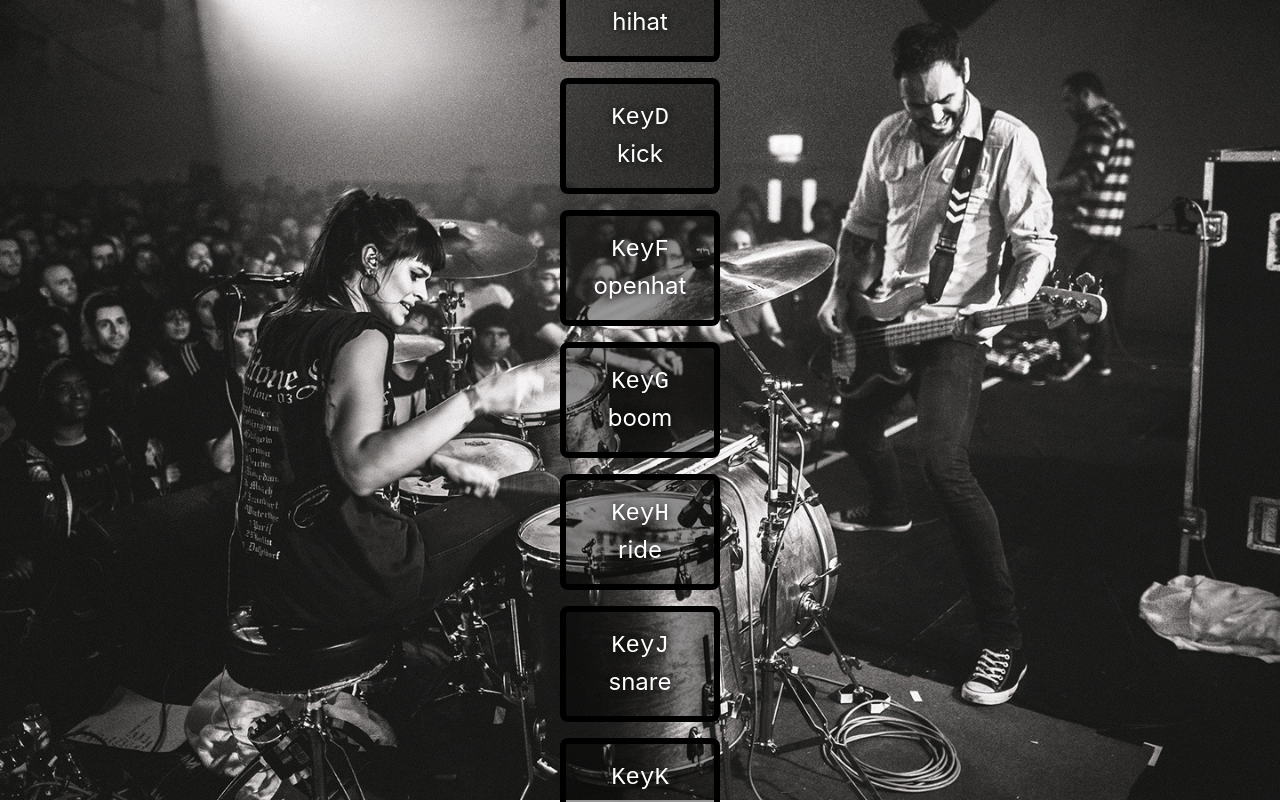
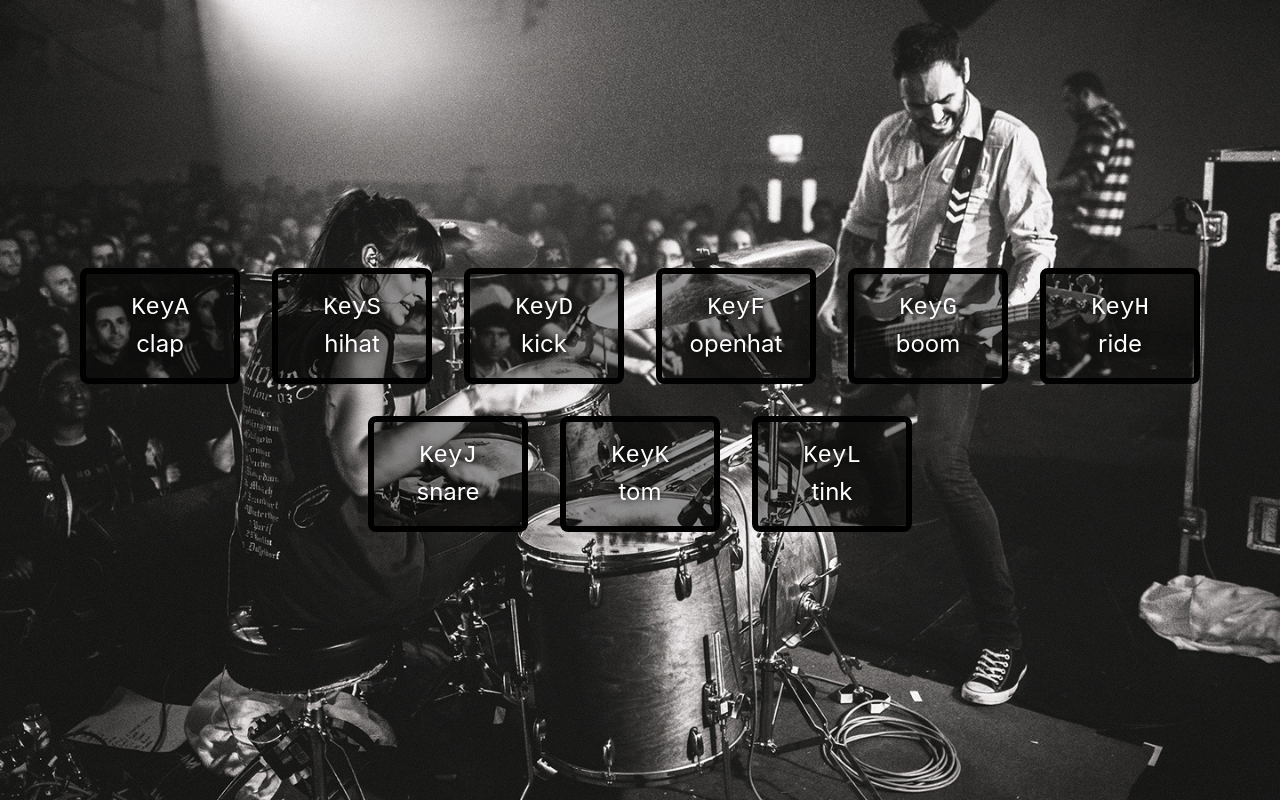
Before and after one commit to gianlucabianco/vite-vue3-ts-drumkit, a Vue app: page / in a window 1280 px wide. Shown: the top 802 px of the page. Built offline with nearby package versions, Linux system fonts and the light colour scheme.

Commit message:
♻️ feat: GDrumKit passes now kbdKeyName to GDrum as prop

```diff
--- a/src/components/GDrumKit/GDrumKit.vue
+++ b/src/components/GDrumKit/GDrumKit.vue
@@ -9,8 +9,11 @@ import GDrum from "@/components/GDrum/GDrum.vue";
       v-for="(keyCombo, index) in keyCombos"
       :key="`${index}-${keyCombo.drum}`"
       :kbd-key="keyCombo.kbdKey"
+      :kbd-key-name="keyCombo.kbdKeyName"
       :sound="keyCombo.drum"
       :path="`./src/assets/sounds/${keyCombo.drum}.wav`"
     />
   </div>
 </template>
+
+<style lang="css" src="./GDrumKit.css"></style>
```
